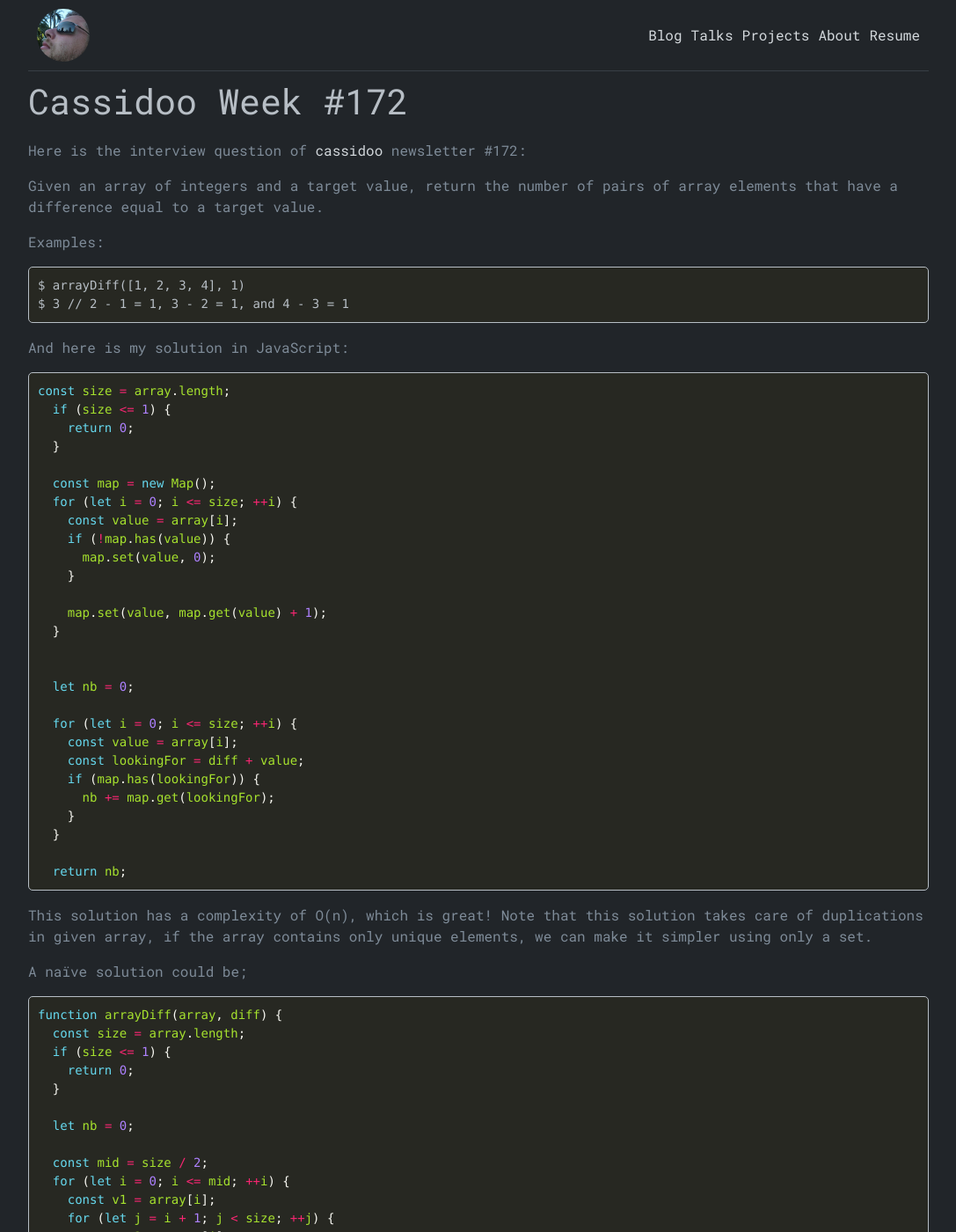
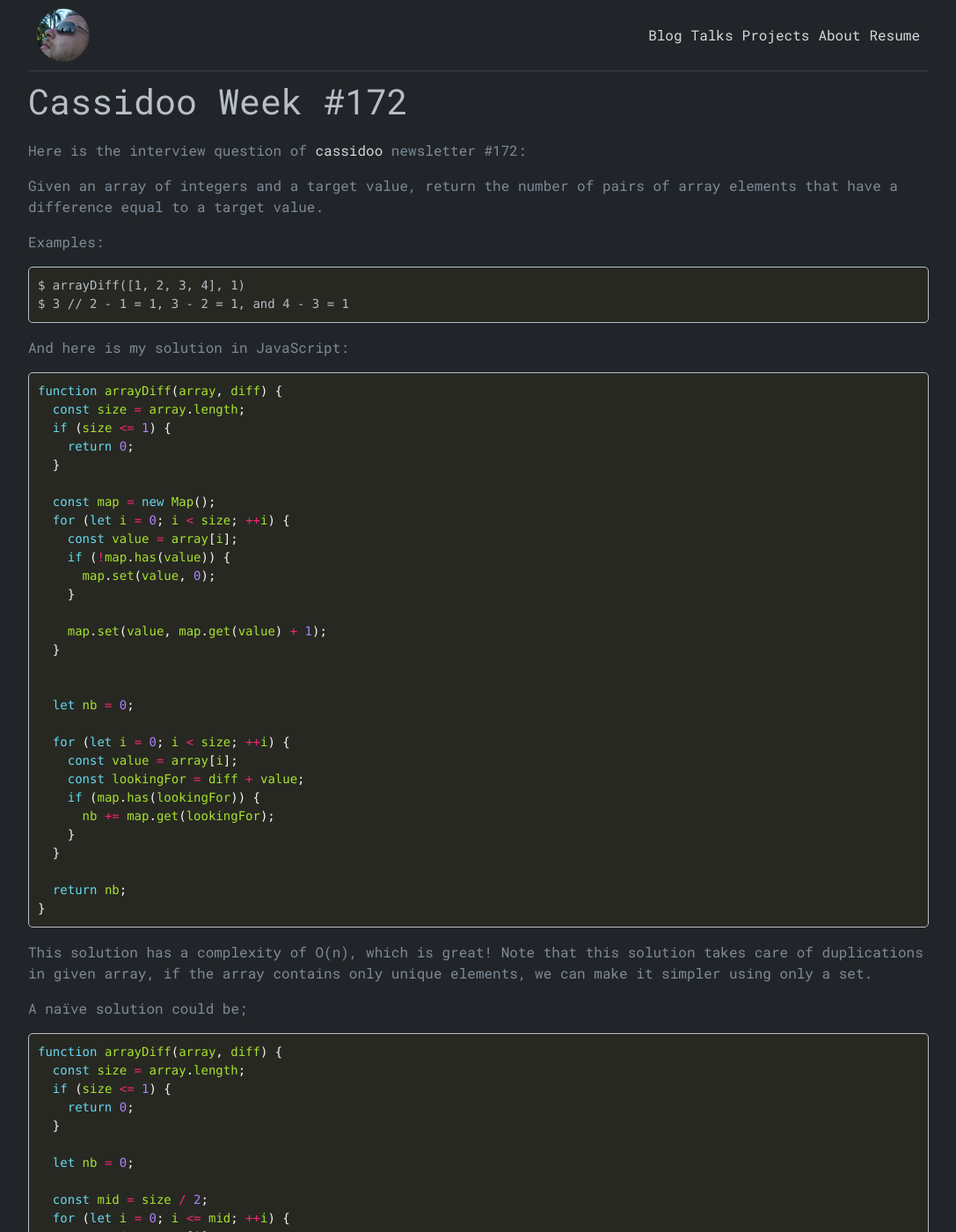
Before and after one commit to mjeanroy/mjeanroy.github.io, a Jekyll site: the page built from _posts/2020-12-03-cassidoo-week-172.md, in a window 1280 px wide and 1400 px high. Shown: the whole window at 88% size, without its empty margins (96-1183 px from the left). Built offline with Jekyll 4.4.1, drawn with Linux system fonts in a browser that asks for light colours.

Commit message:
Fix typo

````diff
--- a/_posts/2020-12-03-cassidoo-week-172.md
+++ b/_posts/2020-12-03-cassidoo-week-172.md
@@ -17,13 +17,14 @@ $ 3 // 2 - 1 = 1, 3 - 2 = 1, and 4 - 3 = 1
 And here is my solution in JavaScript:
 
 ```js
-const size = array.length;
+function arrayDiff(array, diff) {
+  const size = array.length;
   if (size <= 1) {
     return 0;
   }
 
   const map = new Map();
-  for (let i = 0; i <= size; ++i) {
+  for (let i = 0; i < size; ++i) {
     const value = array[i];
     if (!map.has(value)) {
       map.set(value, 0);
@@ -35,7 +36,7 @@ const size = array.length;
 
   let nb = 0;
 
-  for (let i = 0; i <= size; ++i) {
+  for (let i = 0; i < size; ++i) {
     const value = array[i];
     const lookingFor = diff + value;
     if (map.has(lookingFor)) {
@@ -44,6 +45,7 @@ const size = array.length;
   }
 
   return nb;
+}
 ```
 
 This solution has a complexity of O(n), which is great!
````
